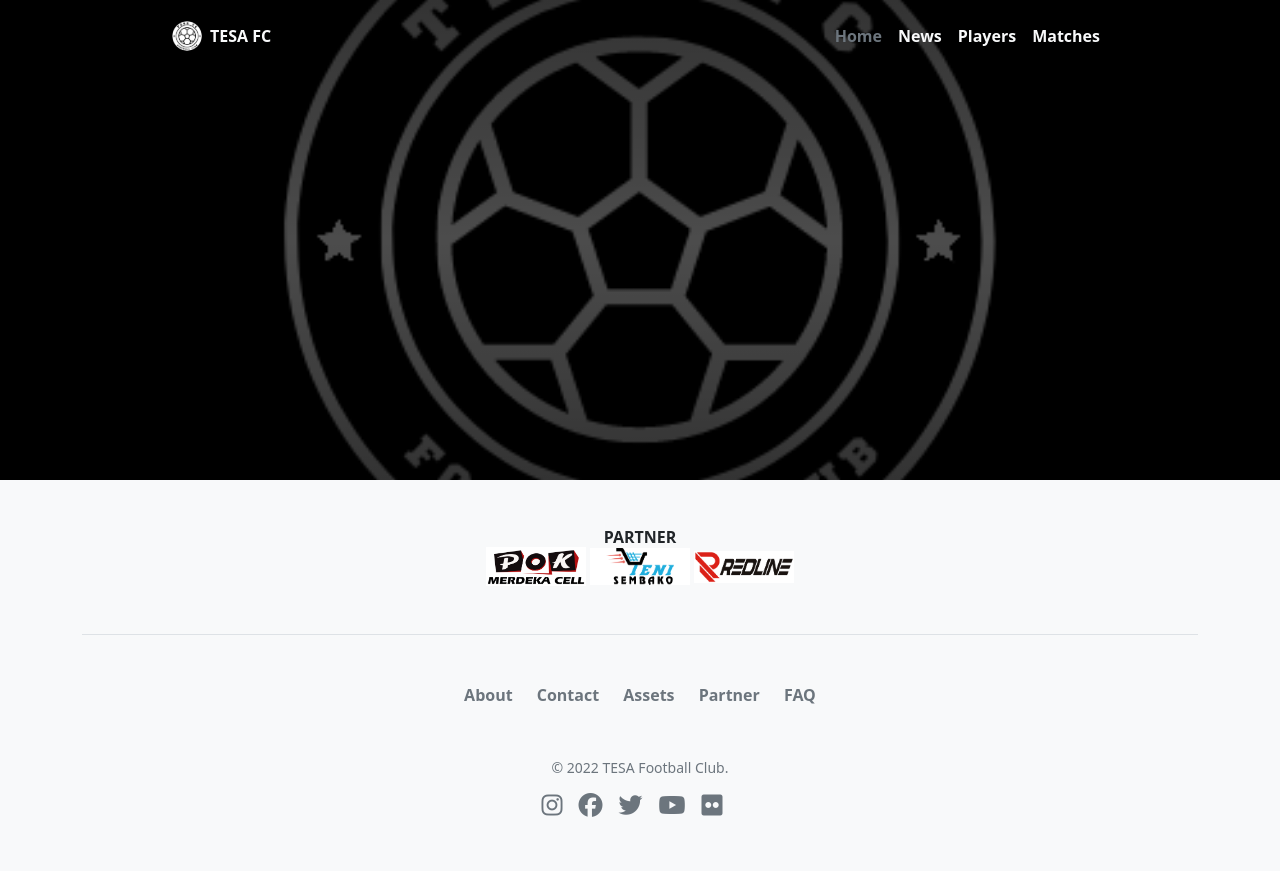
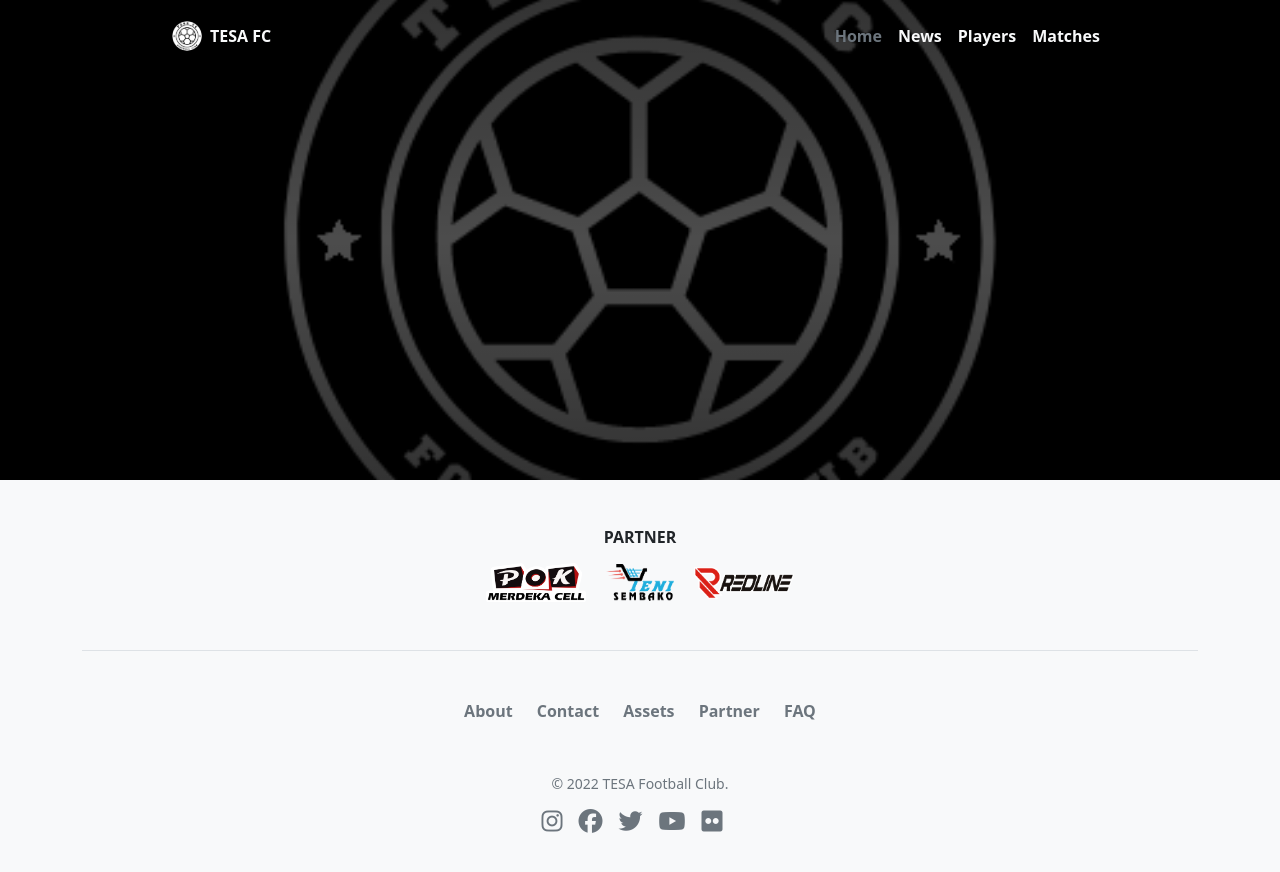
Before and after one commit to tesafc/www2, a Jekyll site: the page built from index.html, in a window 1280 px wide. Shown: the top 872 px of the page. Built offline with Jekyll 4.4.1, drawn with Linux system fonts in a browser that asks for light colours; nearby versions of some CDN libraries.

Commit message:
Update footer.html

```diff
--- a/_includes/footer.html
+++ b/_includes/footer.html
@@ -1,11 +1,11 @@
 <footer class="bg-light py-5">
-  <h6 class="text-uppercase text-center fw-bolder mb-0">partner</h6>
+  <h6 class="text-uppercase text-center fw-bolder mb-3">partner</h6>
   <div class="container-sm">
     <div class="d-flex justify-content-evenly align-items-center border-bottom pb-5">
       <div>
-        <img src="{{ '/assets/img/POK.svg' | relative_url }}" alt="" class="border-0 bg-white" width="100" height="auto">
-        <img src="{{ '/assets/img/yeni-sembako.svg' | relative_url }}" alt="" class="border-0 bg-white px-3" width="100" height="auto">
-        <img src="{{ '/assets/img/redline.svg' | relative_url }}" alt="" class="border-0 bg-white" width="100" height="auto">
+        <img src="{{ '/assets/img/POK.svg' | relative_url }}" alt="" class="border-0" width="100" height="auto">
+        <img src="{{ '/assets/img/yeni-sembako.svg' | relative_url }}" alt="" class="border-0 px-3" width="100" height="auto">
+        <img src="{{ '/assets/img/redline.svg' | relative_url }}" alt="" class="border-0" width="100" height="auto">
       </div>
     </div>
   </div>
```
